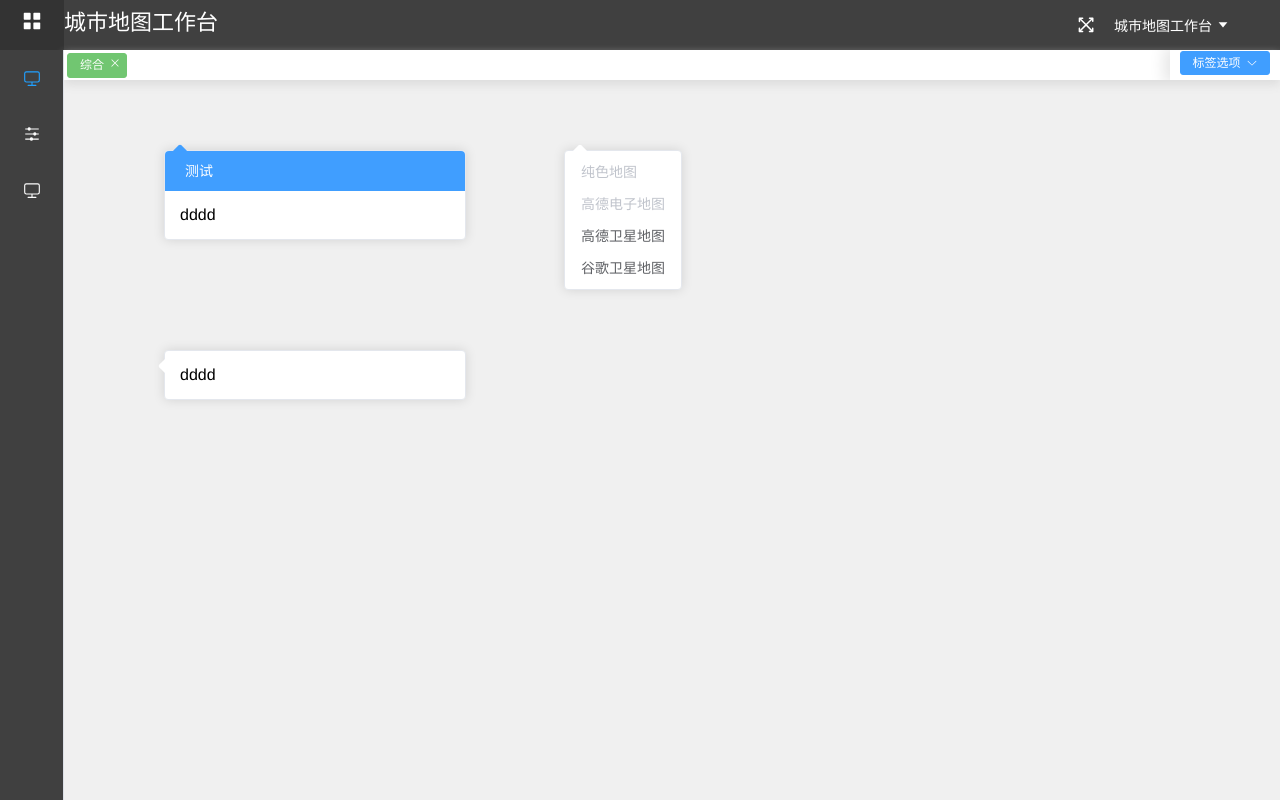
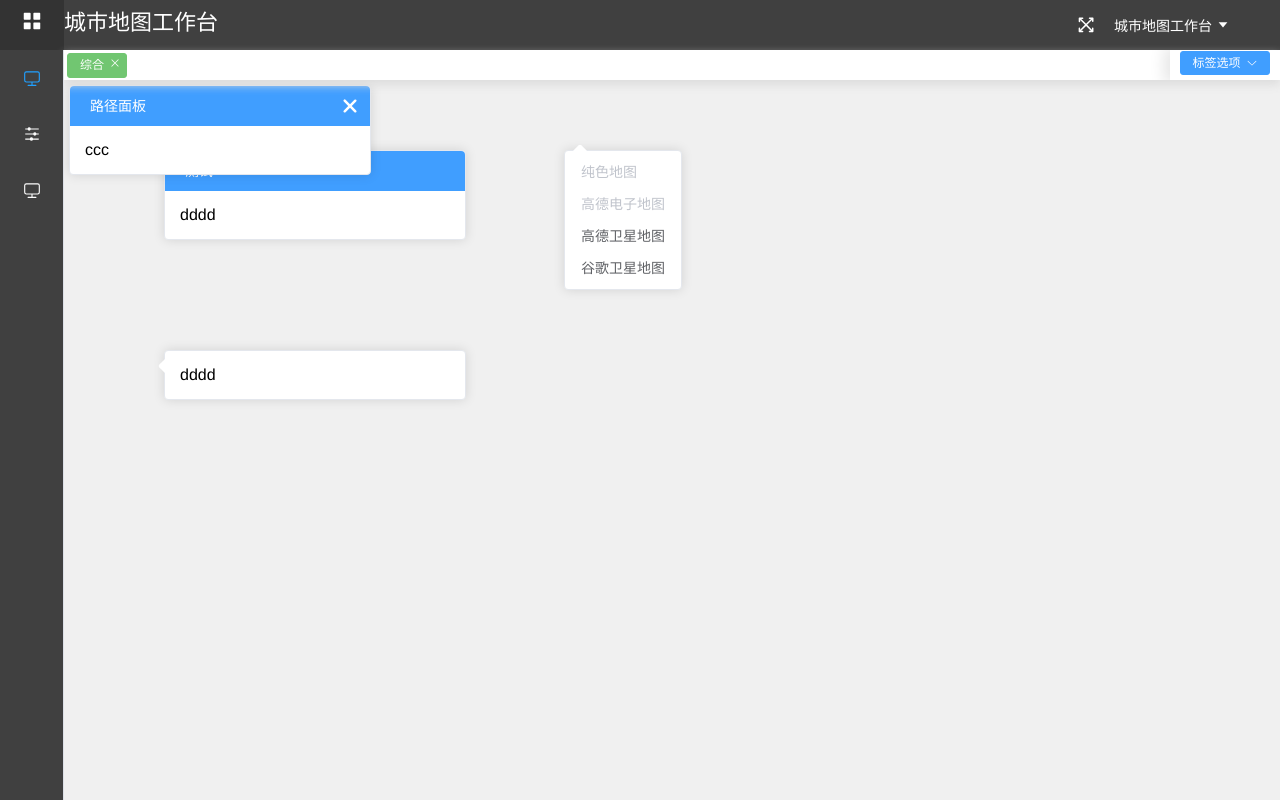
Before and after one commit to Xpeng-FE/xp-workbrench-layout, a Vue app: page /dashboard in a window 1280 px wide. Built offline with nearby package versions, Linux system fonts and the light colour scheme.

Commit message:
dialogbox can be drag and close etc.

```diff
--- a/src/components/boxDialog.vue
+++ b/src/components/boxDialog.vue
@@ -1,8 +1,13 @@
 <template>
-    <div :class="`xp-boxDialog${isList ? ' list' : ''}${className ? ' ' + (typeof className === 'string' ? className : JSON.stringify(className)) : ''}`" :data-popper-placement="dataPopperPlacement" :style="dialogStyle" ref="boxDialog">
+    <div :class="`xp-boxDialog${isList ? ' list' : ''}${className ? ' ' + (typeof className === 'string' ? className : JSON.stringify(className)) : ''}`" :data-popper-placement="dataPopperPlacement" :style="finalDialogStyle" ref="boxDialog">
         <span class="el-popper__arrow" v-if="needArrow"></span>
         <div v-if="!isList">
-            <div class="title" v-if="title !== ''">{{title}}</div>
+            <div class="title" v-if="title !== ''" @mouseenter="startFocus(true)" @mouseleave="startFocus(false)" @mousedown="starttodrag">
+                {{title}}
+                <el-icon v-if="needClose" :size="20" style="position: absolute;right: 10px; top: 10px;cursor: pointer;" @click="toClose">
+                    <CloseBold />
+                </el-icon>
+            </div>
             <div class="content">
                 <slot name="content"></slot>
             </div>
@@ -23,12 +28,19 @@
 <script lang="ts">
 import { onMounted, ref, Ref, SetupContext } from 'vue'
 import props from './props/boxDialog'
+import { ElIcon } from 'element-plus'
+import { CloseBold } from '@element-plus/icons-vue'
 export default {
     props,
-    emits: ['handleClickList'],
+    components: {
+        ElIcon,
+        CloseBold,
+    },
     setup(props: any, ctx: SetupContext< Record< string, any > >) {
         const menus: Ref< MenusList[] > = ref(props.list)
         const boxDialog: Ref< HTMLElement | undefined > = ref()
+        const finalDialogStyle: Ref< any > = ref(props.dialogStyle)
+        if (props.needDrag) finalDialogStyle.value['userSelect'] = 'none'
         onMounted(() => {
             if (props.background)
                 boxDialog.value?.setAttribute('style', boxDialog.value?.getAttribute('style') as string + `--bg-color: ${props.background}`)
@@ -36,11 +48,35 @@ export default {
                 boxDialog.value?.setAttribute('style', boxDialog.value?.getAttribute('style') as string + `--box-title-bg-color: ${props.titleBg}`)
         })
         const handleClick = (code: string) => {
+            if (props.onMenu === code || (typeof props.onMenu !== 'string' && props.onMenu.indexOf(code) > -1)) return
             ctx.emit('handleClickList', code)
+        }
+        const startFocus = (isStart: boolean = true) => {
+            ctx.emit('startFocus', isStart)
+        }
+        const toClose = () => {
+            ctx.emit('toClose')
+        }
+        const starttodrag = (e: any) => {
+            if (!props.needDrag) return
+            let left = parseInt(boxDialog.value?.style.left ?? ''),
+                top = parseInt(boxDialog.value?.style.top ?? '')
+            document.onmousemove = (event: any) => {
+                boxDialog.value!.style.left = `${((left ? left : 5) + event.screenX - e.screenX)}px`
+                boxDialog.value!.style.top = `${(top ? top : 35) + event.screenY - e.screenY}px`
+            }
+            document.onmouseup = () => {
+                document.onmousemove = null
+                document.onmouseup = null
+            }
         }
         return {
             boxDialog,
+            startFocus,
             handleClick,
+            toClose,
+            starttodrag,
+            finalDialogStyle,
             menus
         }
     },
--- a/src/components/props/boxDialog.ts
+++ b/src/components/props/boxDialog.ts
@@ -39,4 +39,12 @@ export default {
         type: [String, Array],
         default: '',
     },
+    needClose: {
+        type: Boolean,
+        default: false,
+    },
+    needDrag: {
+        type: Boolean,
+        default: false,
+    },
 }
--- a/src/pages/test.vue
+++ b/src/pages/test.vue
@@ -13,8 +13,18 @@ export default {
             {name: '高德卫星地图', code: 'gaodestar'},
             {name: '谷歌卫星地图', code: 'google'},
         ])
+        const isShow = ref(true)
+        const testClick = () => {
+            console.log('sdfgg')
+        }
+        const toClose = () => {
+            isShow.value = false
+        }
         return {
             list,
+            testClick,
+            toClose,
+            isShow,
         }
     }
 }
@@ -24,11 +34,14 @@ export default {
         <v-box-dialog :dialogStyle="{top: '100px',left: '100px'}" :title="'测试'">
             <template #content>dddd</template>
         </v-box-dialog>
-        <v-box-dialog :dialogStyle="{top: '100px',left: '500px'}" :isList="true" :list="list" :onMenu="['pure', 'gaode']">
+        <v-box-dialog :dialogStyle="{top: '100px',left: '500px'}" :isList="true" :list="list" :onMenu="['pure', 'gaode']" @handleClickList="testClick">
 
         </v-box-dialog>
         <v-box-dialog className="test" :dialogStyle="{top: '300px',left: '100px'}" :dataPopperPlacement="'right'" :titleBg="'#fff'">
             <template #content>dddd</template>
         </v-box-dialog>
+        <v-box-dialog v-if="isShow" :needArrow="false" title="路径面板" :needClose="true" :needDrag="true" @toClose="toClose">
+            <template #content>ccc</template>
+        </v-box-dialog>
     </div>
 </template>
```
